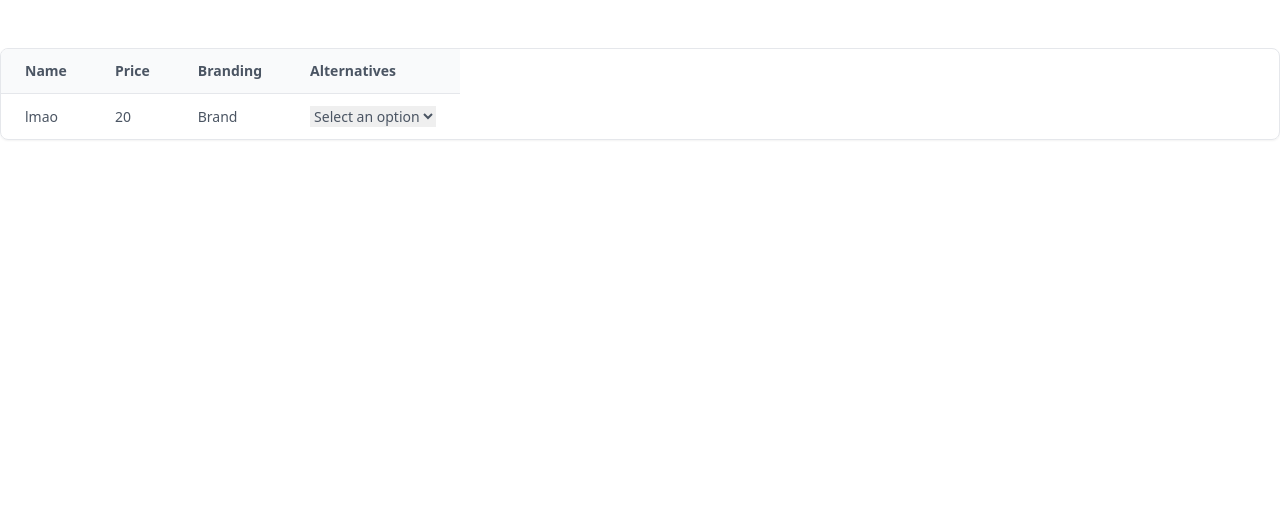
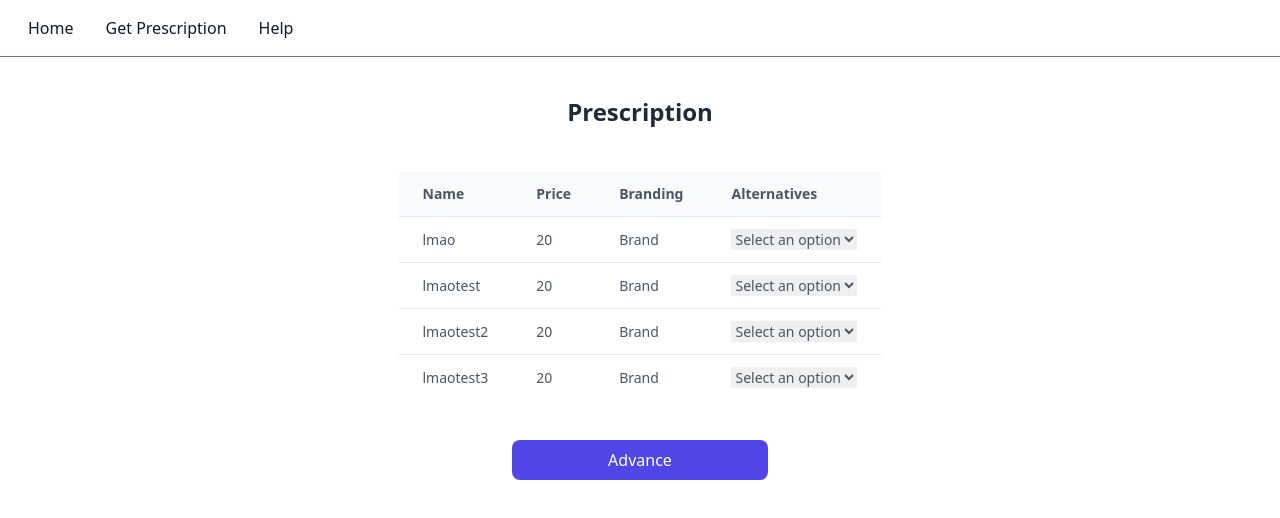
Before and after one commit to ralmachado/es-frontend, a React (Vite) app: page /prescription in a window 1280 px wide. Shown: the top 518 px of the page. Built offline with nearby package versions, Linux system fonts and the light colour scheme.

Commit message:
complete prescription page

```diff
--- a/src/components/Alternatives.tsx
+++ b/src/components/Alternatives.tsx
@@ -25,7 +25,7 @@ const Alternatives: React.FC<IAlternativesProps> = ({options, drug, changeDrug})
     <div>
       <select id="dropdown" onChange={handleOptionChange}>
         <option value={undefined}>Select an option</option>
-        {options.map((option) => (
+        {options.map((option: Alternative) => (
           <option key={option.name} value={options.indexOf(option)}>{option.name}</option>
         ))}
       </select>
--- /dev/null
+++ b/src/components/Menu.tsx
@@ -0,0 +1,25 @@
+import React from 'react'
+
+const Menu: React.FC = () => {
+  return (
+    <nav className="bg-white flex fixed w-full z-20 top-0 left-0 border-b border-gray-500">
+        <div className="max-w-screen-xl flex flex-wrap items-center justify-between mx-3 p-4">
+            <div className="items-center justify-between hidden w-full md:flex md:w-auto md:order-1" id="navbar-sticky">
+                <ul className="flex flex-col p-4 md:p-0 mt-4 font-medium border border-gray-100 rounded-lg bg-gray-50 md:flex-row md:space-x-8 md:mt-0 md:border-0 md:bg-white">
+                <li>
+                    <a href="/login" className="block py-2 pl-3 pr-4 text-gray-900 rounded hover:bg-gray-100 md:hover:bg-transparent md:hover:text-blue-700 md:p-0" aria-current="page">Home</a>
+                </li>
+                <li>
+                    <a href="/prescription" className="block py-2 pl-3 pr-4 text-gray-900 rounded hover:bg-gray-100 md:hover:bg-transparent md:hover:text-blue-700 md:p-0">Get Prescription</a>
+                </li>
+                <li>
+                    <a href="#" className="block py-2 pl-3 pr-4 text-gray-900 rounded hover:bg-gray-100 md:hover:bg-transparent md:hover:text-blue-700 md:p-0 ">Help</a>
+                </li>
+                </ul>
+            </div>
+        </div>
+    </nav>
+  )
+}
+
+export default Menu
--- a/src/routes/PrescriptionPage.tsx
+++ b/src/routes/PrescriptionPage.tsx
@@ -1,12 +1,25 @@
 import Drug from '../models/Drug';
 import DrugRow from '../components/DrugRow';
+import Menu from '../components/Menu';
+import { useNavigate } from 'react-router-dom';
 
 const PrescriptionPage: React.FC = () => {
-    const drug: Drug = {name:"lmao", price: 20, brand: true,
-        alternatives: [{name: "lmao1", price: 10, brand:false}, {name: "lmao2", price:15, brand:false}]}
+    const drugs: Drug[] = [
+        {name:"lmao", price: 20, brand: true,
+            alternatives: [{name: "lmao1", price: 10, brand:false}, {name: "lmao2", price:15, brand:false}]}
+        , {name:"lmaotest", price: 20, brand: true,
+            alternatives: [{name: "lmao3", price: 10, brand:false}, {name: "lmao4", price:15, brand:false}]}
+        , {name:"lmaotest2", price: 20, brand: true,
+            alternatives: [{name: "lmao5", price: 10, brand:false}, {name: "lmao6", price:15, brand:false}]}
+        , {name:"lmaotest3", price: 20, brand: true,
+            alternatives: [{name: "lmao8", price: 10, brand:false}, {name: "lmao7", price:15, brand:false}]}
+    ];
+    const navigate = useNavigate();
     return (
     <div>
-        <div className="mt-12 shadow-sm border rounded-lg overflow-x-auto">
+        <Menu/>
+        <div className="flex flex-col mt-24 rounded-lg items-center">
+            <h3 className="text-gray-800 text-2xl font-bold sm:text-3x mb-11">Prescription</h3>
             <table className="w-auto table-auto text-sm text-left">
                 <thead className="bg-gray-50 text-gray-600 font-medium border-b">
                     <tr>
@@ -17,10 +30,17 @@ const PrescriptionPage: React.FC = () => {
                     </tr>
                 </thead>
                 <tbody className="text-gray-600 divide-y">
-                    <DrugRow drug={drug} />
+                    {
+                        drugs.map((drug: Drug) =>(
+                            <DrugRow drug={drug} />
+                        ))
+                    }
                 </tbody>
             </table>
+        <button className="px-4 py-2 text-white font-medium bg-indigo-600 hover:bg-indigo-500 active:bg-indigo-600 rounded-lg duration-150 w-64 mt-10"
+			onClick={() => navigate("/prescription")}>Advance</button>
         </div>
+
     </div>
     )
 }
```
